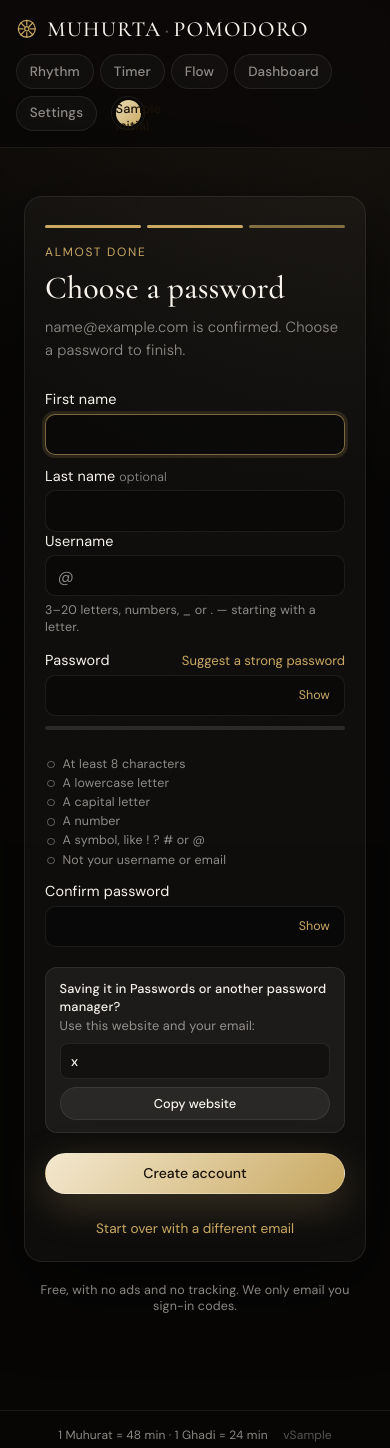
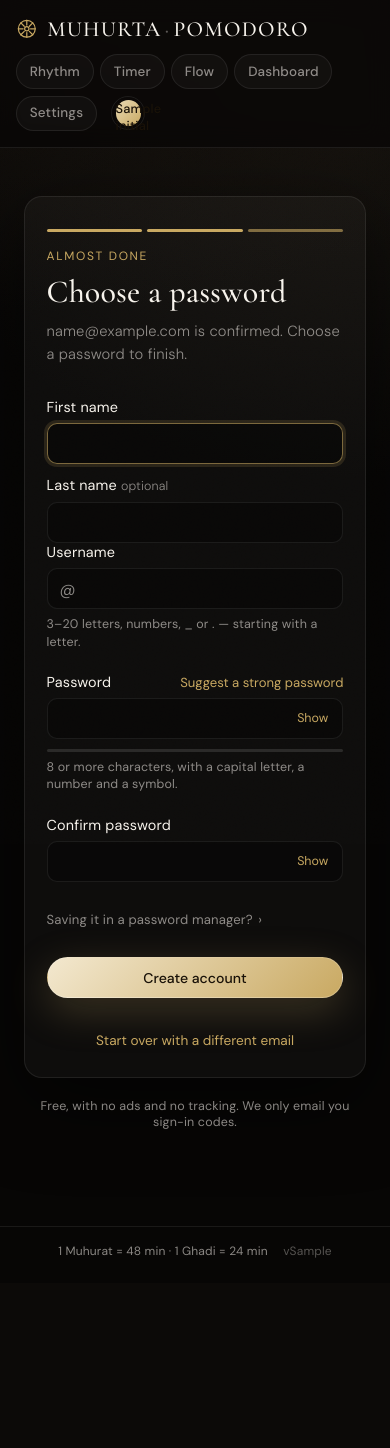
Before and after one commit to Harsh-0024/Pomodoro-timer, a Python web app: template templates/sign_in.html in a window 390 px wide. Shown: the top 1448 px of the page. After the commit the page ends 1258 px from the top, so only its background shows below. Run offline with Jinja, Linux system fonts and the light colour scheme; the template is opened without the code that fills it: most values are stand-ins (such as "Sample title", 1, 10 or a date in 2020).

Commit message:
Password step: calmer and roomier, same information
The step showed a six-item checklist, a strength word, a boxed hint and
two buttons all at once. Now:
- one quiet line under the password: the rules before typing, then only
  what's still missing ("Add a number and a symbol."), then how strong
  it is; a thin strength bar above it
- "Saving it in a password manager?" is folded into one small link and
  opens by itself after "Suggest a strong password", with the website
  and Copy website / Copy password as plain links
- more space between fields and around the card

Checked at laptop and phone width, light and dark.

Co-Authored-By: Claude Opus 5.5 <noreply@anthropic.com>

```diff
--- a/static/css/app.css
+++ b/static/css/app.css
@@ -3920,8 +3920,8 @@ body[data-theme="light"] .signin-message[data-tone="error"] {
 
 /* sign-in: password strength */
 .strength {
-  height: 4px;
-  margin-top: 0.25rem;
+  height: 3px;
+  margin-top: 0.15rem;
   border-radius: 4px;
   background: var(--faint);
   overflow: hidden;
@@ -3941,56 +3941,6 @@ body[data-theme="light"] .signin-message[data-tone="error"] {
 .strength-bar[data-level="4"],
 .strength-bar[data-level="5"] { background: #5f9e66; }
 
-.strength-label {
-  margin: 0;
-  min-height: 1em;
-  color: var(--muted);
-  font-size: 0.78rem;
-}
-
-.rules {
-  display: grid;
-  grid-template-columns: 1fr 1fr;
-  gap: 0.2rem 0.75rem;
-  margin: 0.15rem 0 0;
-  padding: 0;
-  list-style: none;
-  color: var(--muted);
-  font-size: 0.78rem;
-}
-
-.rules li {
-  position: relative;
-  padding-left: 1.1rem;
-}
-
-.rules li::before {
-  content: "";
-  position: absolute;
-  left: 0.15rem;
-  top: 0.42em;
-  width: 0.45rem;
-  height: 0.45rem;
-  border: 1px solid currentColor;
-  border-radius: 50%;
-  opacity: 0.6;
-}
-
-.rules li.is-met {
-  color: var(--ink);
-}
-
-.rules li.is-met::before {
-  content: "✓";
-  top: 0;
-  width: auto;
-  height: auto;
-  border: 0;
-  color: #5f9e66;
-  opacity: 1;
-  font-size: 0.8rem;
-}
-
 /* sign-in: steps */
 .signin-progress {
   display: flex;
@@ -4027,8 +3977,7 @@ body[data-theme="light"] .signin-message[data-tone="error"] {
 }
 
 @media (max-width: 520px) {
-  .field-row,
-  .rules {
+  .field-row {
     grid-template-columns: 1fr;
   }
 }
@@ -4114,39 +4063,64 @@ body[data-theme="light"] .signin-message[data-tone="error"] {
   display: none;
 }
 
-/* sign-in: where to save the password */
+/* sign-in: where to save the password (folded until needed) */
 .save-hint {
+  color: var(--muted);
+  font-size: 0.82rem;
+}
+
+.save-hint summary {
+  width: fit-content;
+  cursor: pointer;
+  list-style: none;
+  color: var(--muted);
+}
+
+.save-hint summary::-webkit-details-marker {
+  display: none;
+}
+
+.save-hint summary::after {
+  content: "›";
+  display: inline-block;
+  margin-left: 0.4em;
+  transition: transform 0.2s ease;
+}
+
+.save-hint[open] summary::after {
+  transform: rotate(90deg);
+}
+
+.save-hint summary:hover {
+  color: var(--ink);
+}
+
+.save-hint-body {
   display: flex;
   flex-direction: column;
-  align-items: stretch;
   gap: 0.5rem;
-  padding: 0.75rem 0.85rem;
-  border: 1px solid var(--line);
-  border-radius: 12px;
-  background: var(--surface-strong);
-  color: var(--muted);
-  font-size: 0.8rem;
-  line-height: 1.45;
-}
-
-.save-hint strong {
-  display: block;
+  padding: 0.75rem 0 0;
+}
+
+.save-hint-text {
+  margin: 0;
+}
+
+.save-hint .save-site {
+  margin: 0;
+  user-select: all; /* one click selects the whole address */
+}
+
+.save-hint-actions {
+  display: flex;
+  flex-wrap: wrap;
+  gap: 1.25rem;
+}
+
+.save-site {
   color: var(--ink);
   font-weight: 500;
-}
-
-.save-hint-text {
-  margin: 0;
-}
-
-.save-hint .save-site {
-  margin: 0;
-  padding: 0.45rem 0.65rem;
-  border: 1px solid var(--line);
-  border-radius: 8px;
-  background: var(--control-bg);
-  font-size: 0.85rem;
-  user-select: all; /* one click selects the whole address */
+  overflow-wrap: anywhere;
 }
 
 .save-hint-actions {
@@ -4345,3 +4319,34 @@ body.timer-ringing .countdown-ring-wrap .ring-progress {
     padding: 0 0.8rem;
   }
 }
+
+/* sign-in: room to breathe */
+.signin-card {
+  padding: 2.5rem 2.25rem 2.25rem;
+}
+
+.signin-lede {
+  margin-bottom: 2rem;
+}
+
+.signin-step {
+  gap: 1.35rem;
+}
+
+.signin-step .field {
+  gap: 0.45rem;
+}
+
+.signin-submit {
+  margin-top: 0.5rem;
+}
+
+.pw-guide {
+  transition: color 0.2s ease;
+}
+
+@media (max-width: 520px) {
+  .signin-card {
+    padding: 2rem 1.35rem 1.75rem;
+  }
+}
--- a/static/js/sign-in.js
+++ b/static/js/sign-in.js
@@ -227,34 +227,57 @@
     };
   }
 
+  // One quiet line under the password: the rules before typing, then only
+  // what is still missing, then how strong it is. The same rules as before,
+  // without a checklist to read.
+  const GUIDE_IDLE = "8 or more characters, with a capital letter, a number and a symbol.";
+  const MISSING = {
+    length: "more characters",
+    lower: "a lowercase letter",
+    upper: "a capital letter",
+    number: "a number",
+    symbol: "a symbol",
+  };
+
+  function listWords(items) {
+    return items.length < 2 ? items.join("") : `${items.slice(0, -1).join(", ")} and ${items[items.length - 1]}`;
+  }
+
   function renderPassword() {
     const pw = $("newPassword").value;
     const checks = passwordChecks(pw);
-    document.querySelectorAll("#passwordRules li").forEach((li) => {
-      li.classList.toggle("is-met", Boolean(checks[li.dataset.rule]));
-    });
-    const met = Object.values(checks).filter(Boolean).length;
-    const allMet = met === 6;
+    const allMet = Object.values(checks).every(Boolean);
+    const missing = Object.keys(MISSING).filter((k) => !checks[k]).map((k) => MISSING[k]);
+    const guide = $("passwordRules");
     let level = 0;
-    let label = "";
+    let text = GUIDE_IDLE;
+    let tone = "";
     if (pw) {
-      if (!allMet) {
-        level = met <= 3 ? 1 : 2;
-        label = met <= 3 ? "Too weak" : "Almost there";
+      if (missing.length) {
+        level = missing.length >= 3 ? 1 : 2;
+        text = `Add ${listWords(missing)}.`;
+      } else if (!checks.personal) {
+        level = 2;
+        text = "Don't use your username or email in it.";
+        tone = "error";
       } else if (pw.length >= 16) {
         level = 5;
-        label = "Very strong";
+        text = "Very strong.";
+        tone = "ok";
       } else if (pw.length >= 12) {
         level = 4;
-        label = "Strong";
+        text = "Strong.";
+        tone = "ok";
       } else {
         level = 3;
-        label = "Good — longer is even better";
+        text = "Good. Longer is even better.";
+        tone = "ok";
       }
     }
     $("strengthBar").style.width = `${level * 20}%`;
     $("strengthBar").dataset.level = String(level);
-    $("strengthLabel").textContent = label;
+    guide.textContent = text;
+    guide.dataset.tone = tone;
     renderMatch();
     return allMet;
   }
@@ -343,6 +366,7 @@
     setVisible($("newPassword2"), true);
     renderPassword();
     $("btnCopyPassword").hidden = false;
+    $("saveHint").open = true; // the moment it's needed: right after a suggestion
     say("Strong password filled in. Copy it into your password manager before you continue.", "ok");
   });
 
--- a/templates/sign_in.html
+++ b/templates/sign_in.html
@@ -121,15 +121,7 @@
         </div>
         <p class="field-note caps-note" data-caps-for="newPassword" hidden>Caps Lock is on.</p>
         <div class="strength" aria-hidden="true"><span class="strength-bar" id="strengthBar"></span></div>
-        <p class="strength-label" id="strengthLabel" aria-live="polite"></p>
-        <ul class="rules" id="passwordRules">
-          <li data-rule="length">At least 8 characters</li>
-          <li data-rule="lower">A lowercase letter</li>
-          <li data-rule="upper">A capital letter</li>
-          <li data-rule="number">A number</li>
-          <li data-rule="symbol">A symbol, like ! ? # or @</li>
-          <li data-rule="personal">Not your username or email</li>
-        </ul>
+        <p class="field-note pw-guide" id="passwordRules" aria-live="polite">8 or more characters, with a capital letter, a number and a symbol.</p>
       </div>
       <div class="field">
         <label class="signin-label" for="newPassword2">Confirm password</label>
@@ -139,17 +131,17 @@
         </div>
         <p class="field-note" id="matchNote" aria-live="polite"></p>
       </div>
-      <div class="save-hint" id="saveHint">
-        <p class="save-hint-text">
-          <strong>Saving it in Passwords or another password manager?</strong>
-          Use this website and your email:
-        </p>
-        <p class="save-site" id="saveSite">{{ password_site }}</p>
-        <div class="save-hint-actions">
-          <button type="button" class="btn btn-quiet btn-small" id="btnCopySite" data-site="{{ password_site }}">Copy website</button>
-          <button type="button" class="btn btn-quiet btn-small" id="btnCopyPassword" hidden>Copy password</button>
+      <details class="save-hint" id="saveHint">
+        <summary>Saving it in a password manager?</summary>
+        <div class="save-hint-body">
+          <p class="save-hint-text">Use this website and your email:</p>
+          <p class="save-site" id="saveSite">{{ password_site }}</p>
+          <div class="save-hint-actions">
+            <button type="button" class="signin-link" id="btnCopySite" data-site="{{ password_site }}">Copy website</button>
+            <button type="button" class="signin-link" id="btnCopyPassword" hidden>Copy password</button>
+          </div>
         </div>
-      </div>
+      </details>
       <button type="submit" class="btn btn-primary signin-submit" id="btnSavePassword">Create account</button>
       <p class="signin-switch"><button type="button" class="signin-link" id="btnCancelPending">Start over with a different email</button></p>
     </form>
```
